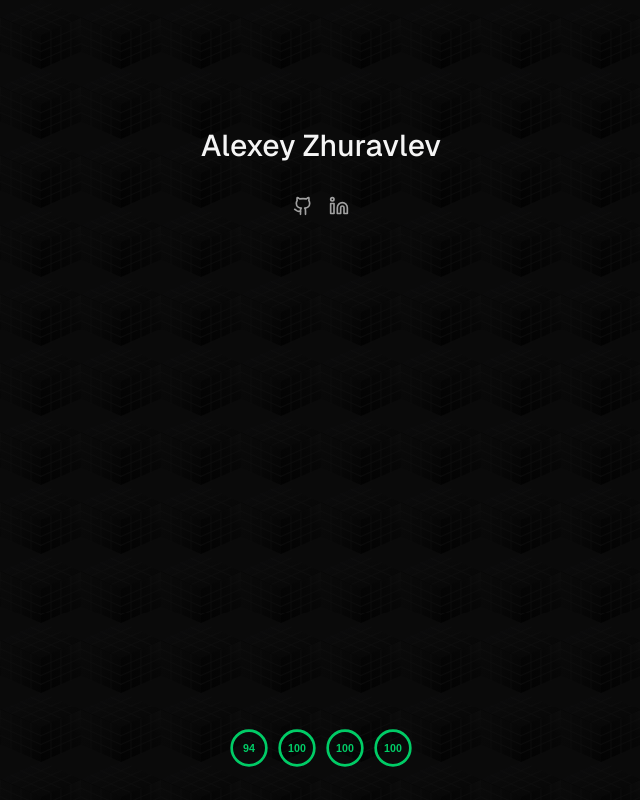
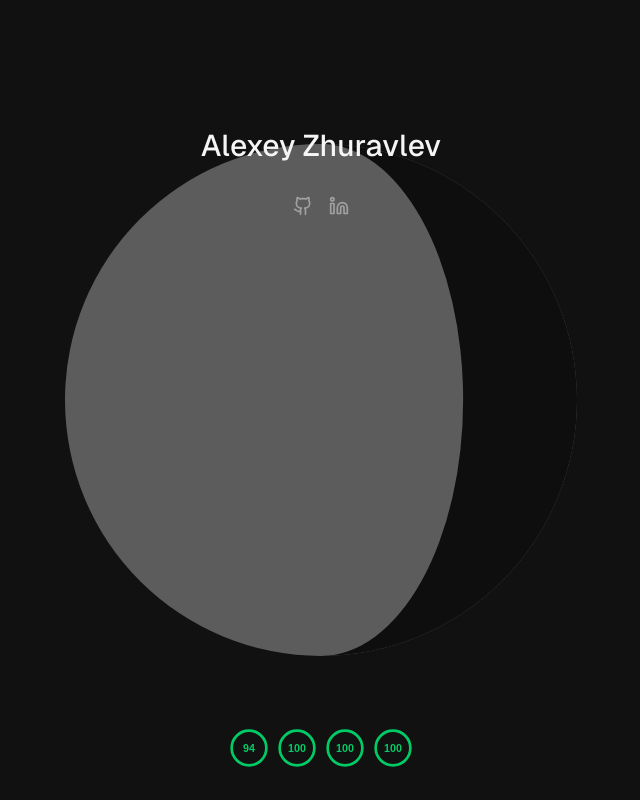
Before and after one commit to SilverClash/zhuravlev.biz, a SvelteKit app: page / in a window 1280 px wide. Shown: the whole page, without its empty margins (319-959 px from the left). Built offline with nearby package versions, Linux system fonts and the light colour scheme.

Commit message:
feat: new moon background added

```diff
--- a/src/app.css
+++ b/src/app.css
@@ -1,10 +1,9 @@
 @import 'tailwindcss';
 
 html {
-	background-color: var(--color-neutral-950);
+	background-color: #111111;
 	color: var(--color-neutral-100);
-	background-image: url('/patterns/cubes.svg');
-	background-size: 80px 69.28px;
+
 }
 
 @theme {
--- /dev/null
+++ b/src/lib/components/moon-bg.svelte
@@ -0,0 +1,42 @@
+<script lang="ts">
+	import type { MoonPhase } from '$lib/moon-phase';
+
+	const { moon }: { moon: MoonPhase } = $props();
+
+	const radius = 160;
+	const cx = 200;
+	const cy = 200;
+
+	const terminatorX = $derived(Math.cos(moon.phase * 2 * Math.PI) * radius);
+
+	const litSide = $derived(moon.phase <= 0.5 ? 'right' : 'left');
+
+	const shadowPath = $derived.by(() => {
+		const top = cy - radius;
+		const bottom = cy + radius;
+		const sweep = litSide === 'right' ? 0 : 1;
+		const terminatorSweep = terminatorX > 0 ? 1 : 0;
+
+		return [
+			`M ${cx} ${top}`,
+			`A ${radius} ${radius} 0 0 ${sweep} ${cx} ${bottom}`,
+			`A ${Math.abs(terminatorX)} ${radius} 0 0 ${terminatorSweep} ${cx} ${top}`,
+			'Z'
+		].join(' ');
+	});
+</script>
+
+<div class="pointer-events-none fixed inset-0 -z-10 flex items-center justify-center">
+	<svg
+		viewBox="0 0 400 400"
+		class="h-full max-h-[80vh] w-auto opacity-35"
+		role="img"
+		aria-label="{moon.name} moon phase"
+	>
+		<title>{moon.name}</title>
+		<!-- Moon disc -->
+		<circle {cx} {cy} r={radius} fill="#e8e8e8" />
+		<!-- Shadow overlay -->
+		<path d={shadowPath} fill="#0a0a0a" />
+	</svg>
+</div>
--- /dev/null
+++ b/src/lib/moon-phase.ts
@@ -0,0 +1,35 @@
+const SYNODIC_MONTH = 29.53058770576;
+const KNOWN_NEW_MOON = Date.UTC(2000, 0, 6, 18, 14);
+
+export interface MoonPhase {
+	/** 0–1 progress through the lunar cycle (0 = new moon, 0.5 = full moon) */
+	phase: number;
+	name: string;
+}
+
+const PHASE_NAMES: [number, string][] = [
+	[0.0375, 'New Moon'],
+	[0.2125, 'Waxing Crescent'],
+	[0.2875, 'First Quarter'],
+	[0.4625, 'Waxing Gibbous'],
+	[0.5375, 'Full Moon'],
+	[0.7125, 'Waning Gibbous'],
+	[0.7875, 'Last Quarter'],
+	[0.9625, 'Waning Crescent'],
+	[1, 'New Moon']
+];
+
+function getPhaseName(phase: number) {
+	for (const [threshold, name] of PHASE_NAMES) {
+		if (phase < threshold) return name;
+	}
+	return 'New Moon';
+}
+
+export function getMoonPhase(date: Date = new Date()): MoonPhase {
+	const diffMs = date.getTime() - KNOWN_NEW_MOON;
+	const diffDays = diffMs / (1000 * 60 * 60 * 24);
+	const phase = ((diffDays % SYNODIC_MONTH) + SYNODIC_MONTH) % SYNODIC_MONTH / SYNODIC_MONTH;
+
+	return { phase, name: getPhaseName(phase) };
+}
--- a/src/routes/+layout.svelte
+++ b/src/routes/+layout.svelte
@@ -1,7 +1,12 @@
 <script lang="ts">
 	import '../app.css';
+	import MoonBg from '$lib/components/moon-bg.svelte';
+	import { getMoonPhase } from '$lib/moon-phase';
 
 	let { children } = $props();
+
+	const moon = getMoonPhase();
 </script>
 
+<MoonBg {moon} />
 {@render children()}
```
Also changed, not shown: static/pacmoon.png (added).
